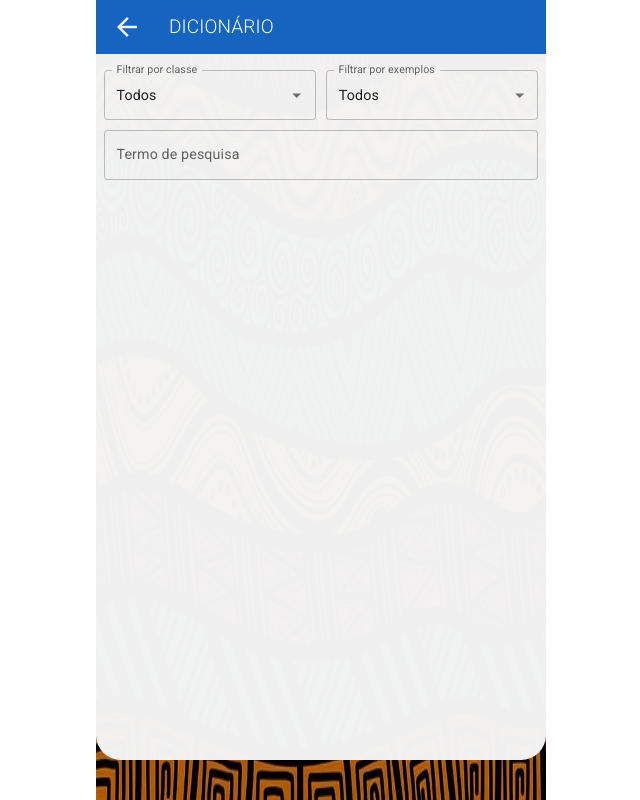
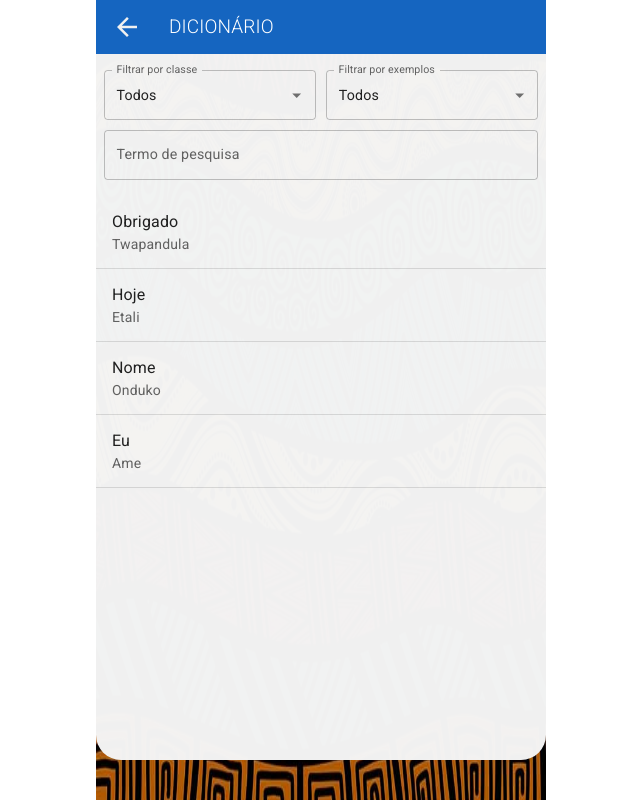
Before and after one commit to Francisco-Fetapi/portuguese-umbundo-dictionary, a React (Vite) app: page /dicionario in a window 1280 px wide. Shown: the whole page, without its empty margins (319-959 px from the left). Built offline with nearby package versions, Linux system fonts and the light colour scheme.

Commit message:
feat: all filters applyied

```diff
--- a/src/hooks/useDatabase.ts
+++ b/src/hooks/useDatabase.ts
@@ -1,25 +1,23 @@
 import { useContext } from "react";
 import { DatabaseContext } from "../contexts/DatabaseProvider";
-import { IWordClasses } from "../database/IWordClasses";
+import { IWord } from "../database/IWord";
 import { IFilterClassOption, IFilterExampleOptions } from "../pages/Dictionary";
 
 export default function useDatabase() {
   const database = useContext(DatabaseContext);
 
-  console.log(database);
-
   return {
     database,
-    filterByText(text: string) {
-      return database.words?.filter((word) => {
+    filterByText(filtered: IWord[], text: string) {
+      return filtered.filter((word) => {
         if (word.pt.includes(text) || word.um.includes(text)) {
           return true;
         }
         return false;
       });
     },
-    filterByExamplesQuantity(option: IFilterExampleOptions) {
-      return database.words?.filter((word) => {
+    filterByExamplesQuantity(filtered: IWord[], option: IFilterExampleOptions) {
+      return filtered.filter((word) => {
         if (option === "all") return true;
         if (option === "withExample") {
           if (word.examples.length > 0) return true;
@@ -30,9 +28,11 @@ export default function useDatabase() {
         return false;
       });
     },
-    filterByClass(option: IFilterClassOption) {
-      return database.words?.filter((word) => {
-        if (word.class === option || option === "all") return true;
+    filterByClass(filtered: IWord[], option: IFilterClassOption) {
+      return filtered.filter((word) => {
+        console.log(option, word.class, word.class === option);
+        if (option === "all") return true;
+        if (word.class === option) return true;
         return false;
       });
     },
--- a/src/pages/Dictionary.tsx
+++ b/src/pages/Dictionary.tsx
@@ -13,6 +13,7 @@ import PageHeader from "../components/PageHeader";
 import { IWordClasses } from "../database/IWordClasses";
 import wordClasses from "../database/wordClasses.json";
 import useDatabase from "../hooks/useDatabase";
+import { Text } from "../styles/General";
 
 export interface IOption<T = string> {
   value: T;
@@ -55,15 +56,21 @@ export default function Dictionary() {
   const [filteredResults, setFilteredResults] = useState(database.words);
 
   useEffect(() => {
+    console.log(classFilter.value);
     filter();
-    console.log(classFilter.value);
-  }, [classFilter, exampleFilter]);
+  }, [classFilter.value, exampleFilter.value]);
+
+  useEffect(() => {
+    setFilteredResults(database.words);
+  }, [database.words]);
 
   function filter() {
-    let filtered = database.words;
-    filtered = filterByText(search);
-    filtered = filterByClass(classFilter.value);
-    filtered = filterByExamplesQuantity(exampleFilter.value);
+    let filtered = database.words!;
+    filtered = filterByText(filtered, search);
+    filtered = filterByClass(filtered, classFilter.value);
+    filtered = filterByExamplesQuantity(filtered, exampleFilter.value);
+
+    console.log("filtered", filtered);
 
     setFilteredResults(filtered);
   }
@@ -75,7 +82,6 @@ export default function Dictionary() {
           <Grid item xs>
             <Autocomplete
               disablePortal
-              id="combo-box-demo"
               options={options1}
               onChange={(_, newValue) => {
                 if (!newValue) return;
@@ -87,11 +93,7 @@ export default function Dictionary() {
               sx={{ width: "100%" }}
               getOptionLabel={(option) => option.label}
               renderInput={(params) => (
-                <TextField
-                  {...params}
-                  label="Filtrar por classe"
-                  // size="small"
-                />
+                <TextField {...params} label="Filtrar por classe" />
               )}
             />
           </Grid>
@@ -109,11 +111,7 @@ export default function Dictionary() {
               sx={{ width: "100%" }}
               getOptionLabel={(option) => option.label}
               renderInput={(params) => (
-                <TextField
-                  {...params}
-                  label="Filtrar por exemplos"
-                  // size="small"
-                />
+                <TextField {...params} label="Filtrar por exemplos" />
               )}
             />
           </Grid>
@@ -122,7 +120,6 @@ export default function Dictionary() {
             <TextField
               fullWidth
               label="Termo de pesquisa"
-              // size="small"
               variant="outlined"
               value={search}
               onChange={handleSearch}
@@ -140,6 +137,16 @@ export default function Dictionary() {
             />
           ))}
         </List>
+        {database.words?.length === 0 && (
+          <Text color="gray" align="center">
+            Carregando...
+          </Text>
+        )}
+        {filteredResults?.length === 0 && (
+          <Text color="gray" align="center">
+            Nenhum resultado encontrado
+          </Text>
+        )}
       </Box>
     </PageHeader>
   );
```
